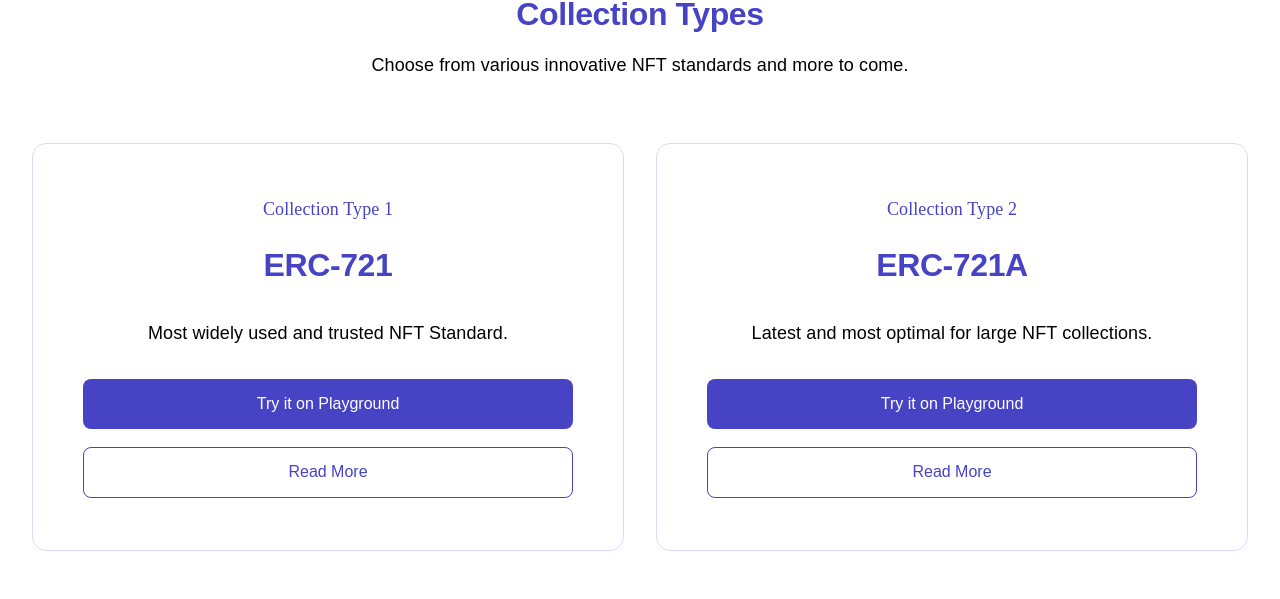
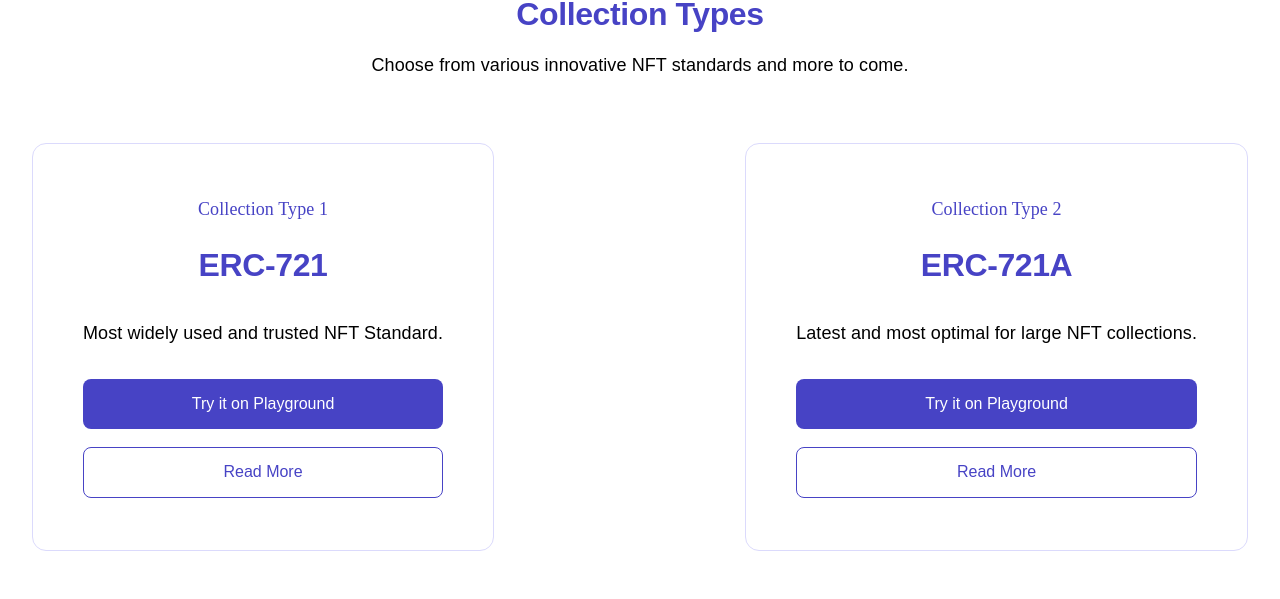
Before and after one commit to chain-labs/simplr-collection, a Next.js app: page / in a window 1280 px wide. Shown: the part 2186-2785 px from the top of the page. Built offline with nearby package versions, Linux system fonts and the light colour scheme; no server answers; a web font is replaced by a local one.

Commit message:
modified animations

```diff
--- a/src/containers/home/components/CollectionTypes.tsx
+++ b/src/containers/home/components/CollectionTypes.tsx
@@ -91,7 +91,6 @@ const CollectionTypes = () => {
 					Choose from various innovative NFT standards and more to come.
 				</Text>
 			</BottomToUp>
-			<FadeInWhenVisible>
 			<Box
 				display="flex"
 				flexDirection={{ mobS: 'column', tabS: 'row' }}
@@ -100,6 +99,8 @@ const CollectionTypes = () => {
 				mb={{ mobS: 'mxxxl', tabS: 'wxs' }}
 				id="col-type-cards"
 			>
+				<FadeInWhenVisible delay={0.8}>
+					<Box justifyContent="space-between" alignItems="center" display="flex">
 						<CollectionCard
 							type="1"
 							headline="ERC-721"
@@ -107,7 +108,11 @@ const CollectionTypes = () => {
 							playground="https://playground.simplrcollection.com"
 							read="https://academy.binance.com/en/glossary/erc-721"
 						/>
+					</Box>
+				</FadeInWhenVisible>
 				<Box ml={{ mobS: '0', tabS: 'mxxxl', deskM: 'wxxs' }} mb={{ mobS: 'mxxl', tabS: '0' }} height="100%" />
+				<FadeInWhenVisible delay={1}>
+					<Box justifyContent="space-between" alignItems="center" display="flex">
 						<CollectionCard
 							type="2"
 							headline="ERC-721A"
@@ -117,6 +122,7 @@ const CollectionTypes = () => {
 						/>
 					</Box>
 				</FadeInWhenVisible>
+			</Box>
 			<Box
 				row
 				justifyContent="center"
--- a/src/containers/home/components/FadeInWhenVisible.js
+++ b/src/containers/home/components/FadeInWhenVisible.js
@@ -3,7 +3,7 @@ import React, { useEffect } from 'react';
 
 import { useInView } from 'react-intersection-observer';
 
-function FadeInWhenVisible({ children }) {
+function FadeInWhenVisible({ children, delay }) {
 	const controls = useAnimation();
 	const [ref, inView] = useInView();
 
@@ -20,7 +20,7 @@ function FadeInWhenVisible({ children }) {
 			ref={ref}
 			animate={controls}
 			initial="hidden"
-			transition={{ duration: 2.5, delay: 0.3 }}
+			transition={{ duration: 1, delay: `${delay}` }}
 			variants={{
 				visible: { opacity: 1 },
 				hidden: { opacity: 0 },
--- a/src/containers/home/components/Features.tsx
+++ b/src/containers/home/components/Features.tsx
@@ -41,6 +41,7 @@ const FeatureCard = ({ image, title, info, className }) => {
 	// 	}
 	// }, []);
 	return (
+		<FadeInWhenVisible delay={className / 10 + 0.5}>
 			<Box
 				className={className}
 				display="flex"
@@ -74,6 +75,7 @@ const FeatureCard = ({ image, title, info, className }) => {
 					</Text>
 				</Box>
 			</Box>
+		</FadeInWhenVisible>
 	);
 };
 
@@ -180,9 +182,9 @@ const Features = () => {
 				alignItems="center"
 			>
 				{FEATURES.map(({ image, title, info }, idx) => (
-					<FadeInWhenVisible>
-						<FeatureCard key={`${idx}-feature`} className={`feat-card-${idx}`} {...{ image, title, info }} />
-					</FadeInWhenVisible>
+					// <FadeInWhenVisible delay={0.5}>
+					<FeatureCard key={`${idx}-feature`} className={`${idx}`} {...{ image, title, info }} />
+					// </FadeInWhenVisible>
 				))}
 			</Box>
 		</Box>
--- a/src/containers/home/components/Systems.tsx
+++ b/src/containers/home/components/Systems.tsx
@@ -5,8 +5,9 @@ import BottomToUp from './BottomToUp';
 import { SYSTEM_LIST } from './constants';
 import FadeInWhenVisible from './FadeInWhenVisible';
 
-const SystemCard = ({ title, text, id }) => {
+const SystemCard = ({ title, text, id, className }) => {
 	return (
+		<FadeInWhenVisible delay={className / 10 + 0.5}>
 			<Box
 				py="mm"
 				px="mxl"
@@ -24,6 +25,7 @@ const SystemCard = ({ title, text, id }) => {
 				</Text>
 				<ResponsiveText mob="b2" tab="b1" desk="b1" text={text} mt="mxs" />
 			</Box>
+		</FadeInWhenVisible>
 	);
 };
 
@@ -59,7 +61,6 @@ const System = () => {
 					</Text>
 				</BottomToUp>
 			</Box>
-			<FadeInWhenVisible>
 			<Box
 				mt={{ mobS: 'mxxxl', tabS: '7rem' }}
 				order={3}
@@ -71,10 +72,9 @@ const System = () => {
 				width={{ mobS: '90%', tabS: '71rem', deskM: '105%' }}
 			>
 				{SYSTEM_LIST.map(({ title, text }, index) => (
-						<SystemCard key={index} id={index} title={title} text={text} />
+					<SystemCard key={index} id={index} title={title} text={text} className={index} />
 				))}
 			</Box>
-			</FadeInWhenVisible>
 		</Box>
 	);
 };
```
Also changed, not shown: src/containers/home/components/System.tsx (+4 -4 lines). Lines whose indentation alone changed are shown as unchanged.
